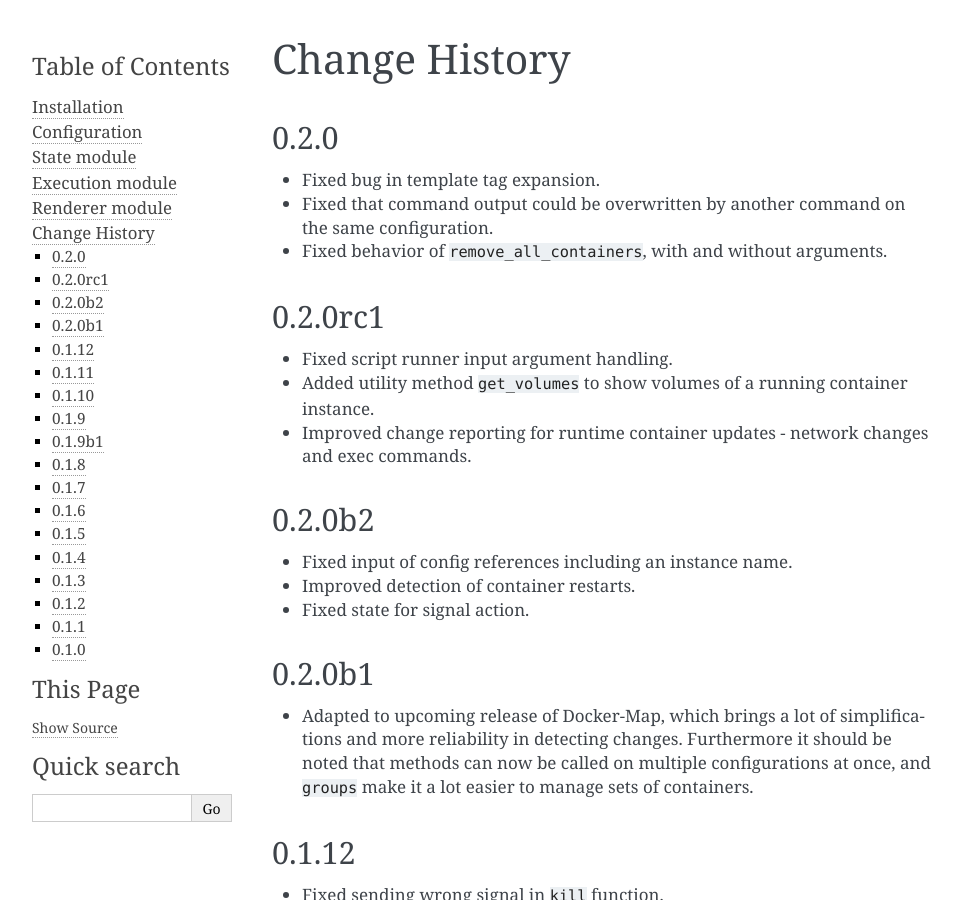
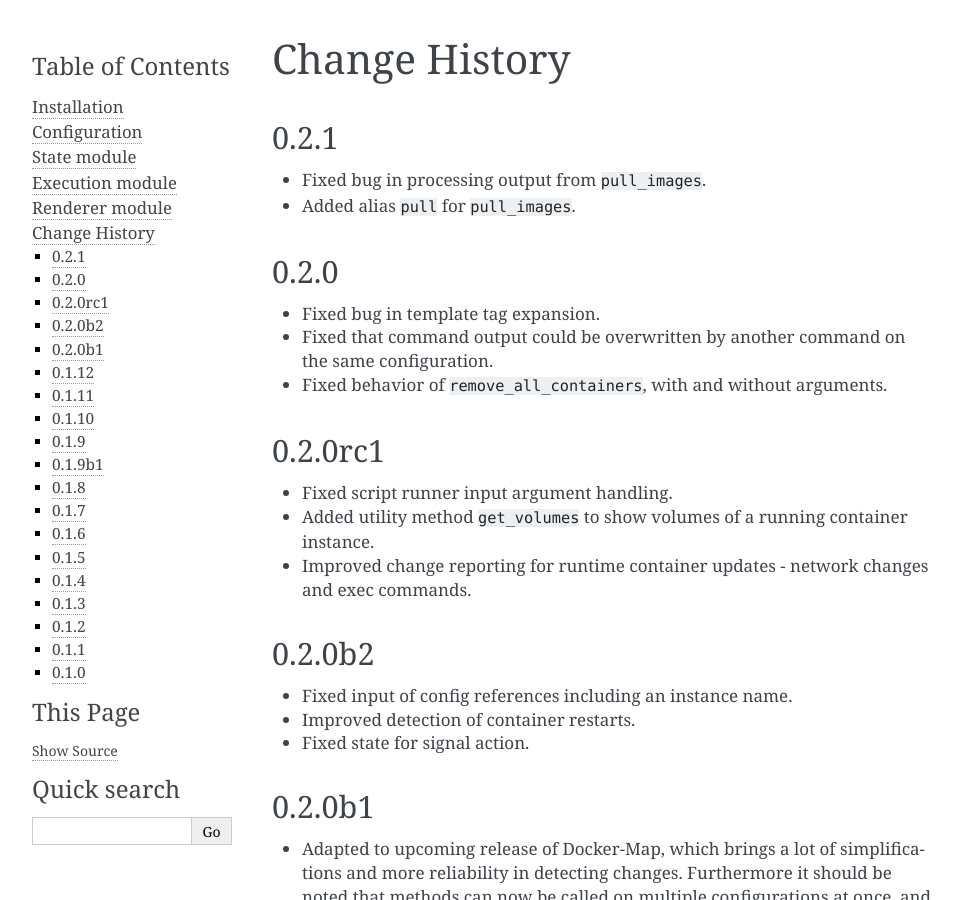
Before and after one commit to merll/salt-container-map, a Sphinx documentation site: the page built from docs/changes.rst, in a window 1280 px wide and 900 px high. Shown: the whole window, without its empty margins (148-1110 px from the left). Built offline with Sphinx 7.4.7, drawn with Linux system fonts in a browser that asks for light colours.

Commit message:
Updated version and change log.

```diff
--- a/docs/changes.rst
+++ b/docs/changes.rst
@@ -2,6 +2,11 @@
 
 Change History
 ==============
+0.2.1
+-----
+* Fixed bug in processing output from ``pull_images``.
+* Added alias ``pull`` for ``pull_images``.
+
 0.2.0
 -----
 * Fixed bug in template tag expansion.
--- a/saltcontainermap/__init__.py
+++ b/saltcontainermap/__init__.py
@@ -1,4 +1,4 @@
 # -*- coding: utf-8 -*-
 from __future__ import unicode_literals
 
-__version__ = '0.2.0'
+__version__ = '0.2.1'
```
